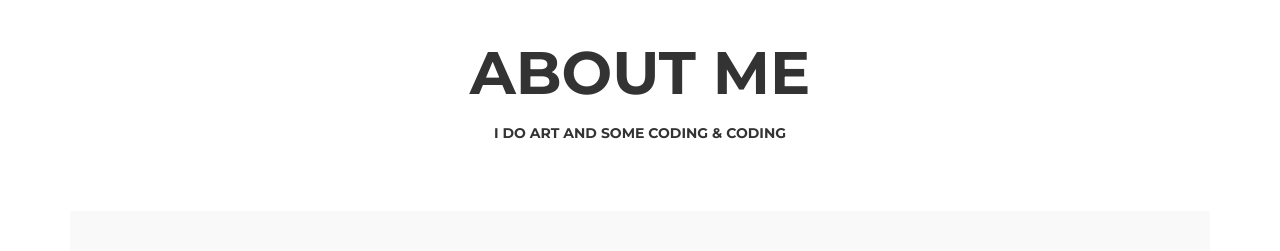
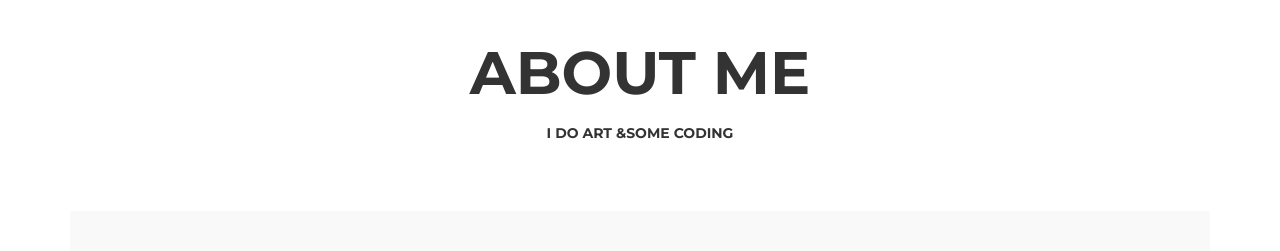
Before and after one commit to Atmaclon/Atmaclon.github.io, a plain HTML site: page index.html in a window 1280 px wide. Shown: the part 880-1131 px from the top of the page. Drawn offline with Linux system fonts and the light colour scheme.

Commit message:
Update index.html

```diff
--- a/index.html
+++ b/index.html
@@ -54,7 +54,7 @@
 		<div class="row">
 			<div class="col-md-12 col-sm-12 text-center">
 				<h1 class="heading bold">ABOUT ME</h1>
-				<h2 class="subheading">I DO ART AND SOME CODING &amp; CODING</h2>
+				<h2 class="subheading">I DO ART &amp;SOME CODING</h2>
 
 <!-- portfolio section -->
 <div id="portfolio">
```
